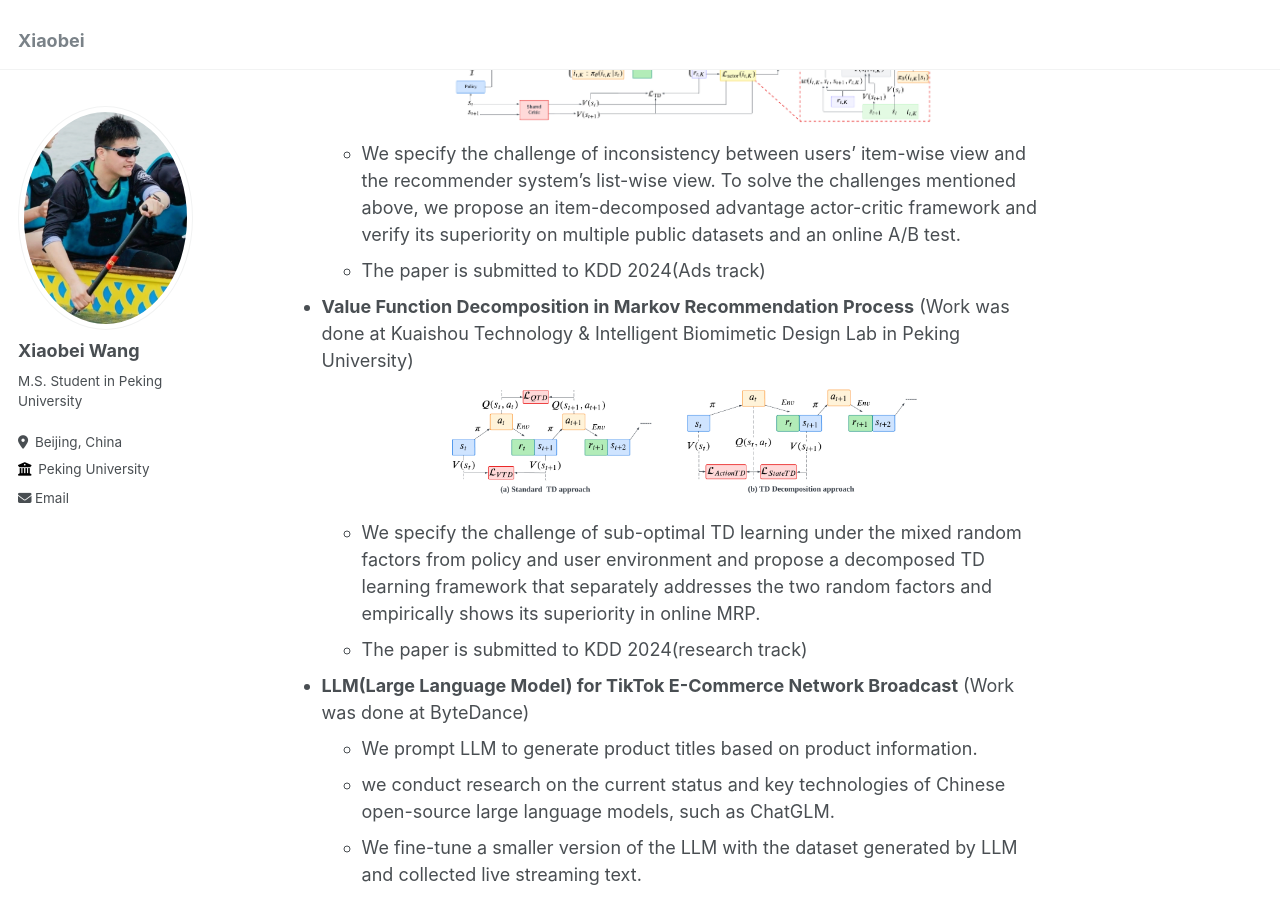
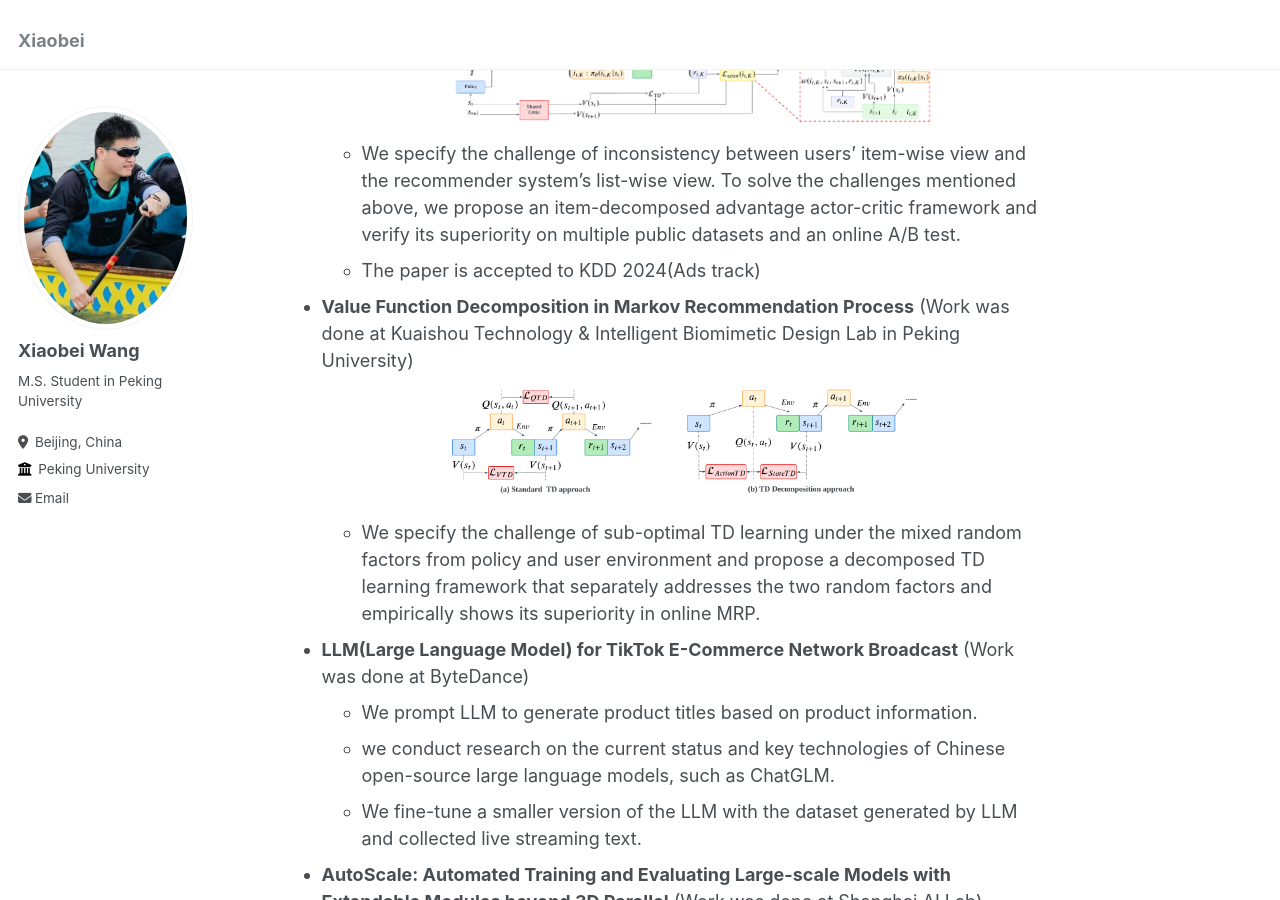
Before and after one commit to wangxiaobei565/wangxiaobei565.github.io, a Jekyll site: the page built from _pages/about.md, in a window 1280 px wide and 900 px high, scrolled down 1447 px. Built offline with Jekyll 4.4.1, drawn with Linux system fonts in a browser that asks for light colours.

Commit message:
Update about.md

```diff
--- a/_pages/about.md
+++ b/_pages/about.md
@@ -61,7 +61,7 @@
 - **[Future Impact Decomposition in Request-level Recommendations](https://arxiv.org/abs/2401.16108)** (Work was done at Kuaishou Technology & Intelligent Biomimetic Design Lab in Peking University)<br>
   ![](../images/item.png)
   - We specify the challenge of inconsistency between users' item-wise view and the recommender system's list-wise view. To solve the challenges mentioned above, we propose an item-decomposed advantage actor-critic framework and verify its superiority on multiple public datasets and an online A/B test.<br>
-  - The paper is submitted to KDD 2024(Ads track)
+  - The paper is accepted to KDD 2024(Ads track)
 
 
 
@@ -69,7 +69,7 @@
 - **Value Function Decomposition in Markov Recommendation Process** (Work was done at Kuaishou Technology & Intelligent Biomimetic Design Lab in Peking University)<br>
   ![](../images/TD.png)
   - We specify the challenge of sub-optimal TD learning under the mixed random factors from policy and user environment and propose a decomposed TD learning framework that separately addresses the two random factors and empirically shows its superiority in online MRP. <br>
-  - The paper is submitted to KDD 2024(research track)
+
 
 
 - **LLM(Large Language Model) for TikTok E-Commerce Network Broadcast** (Work was done at ByteDance)<br>
```
